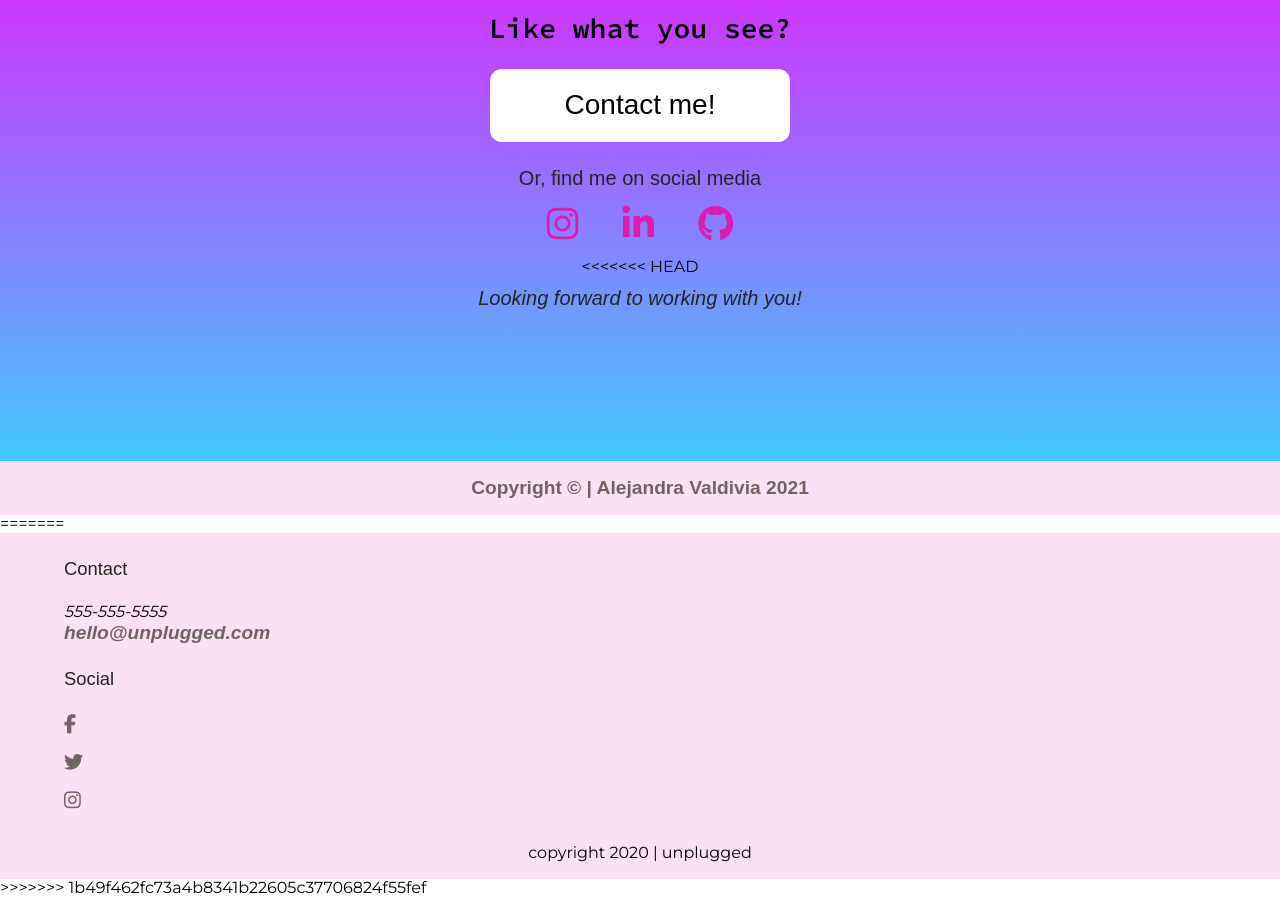
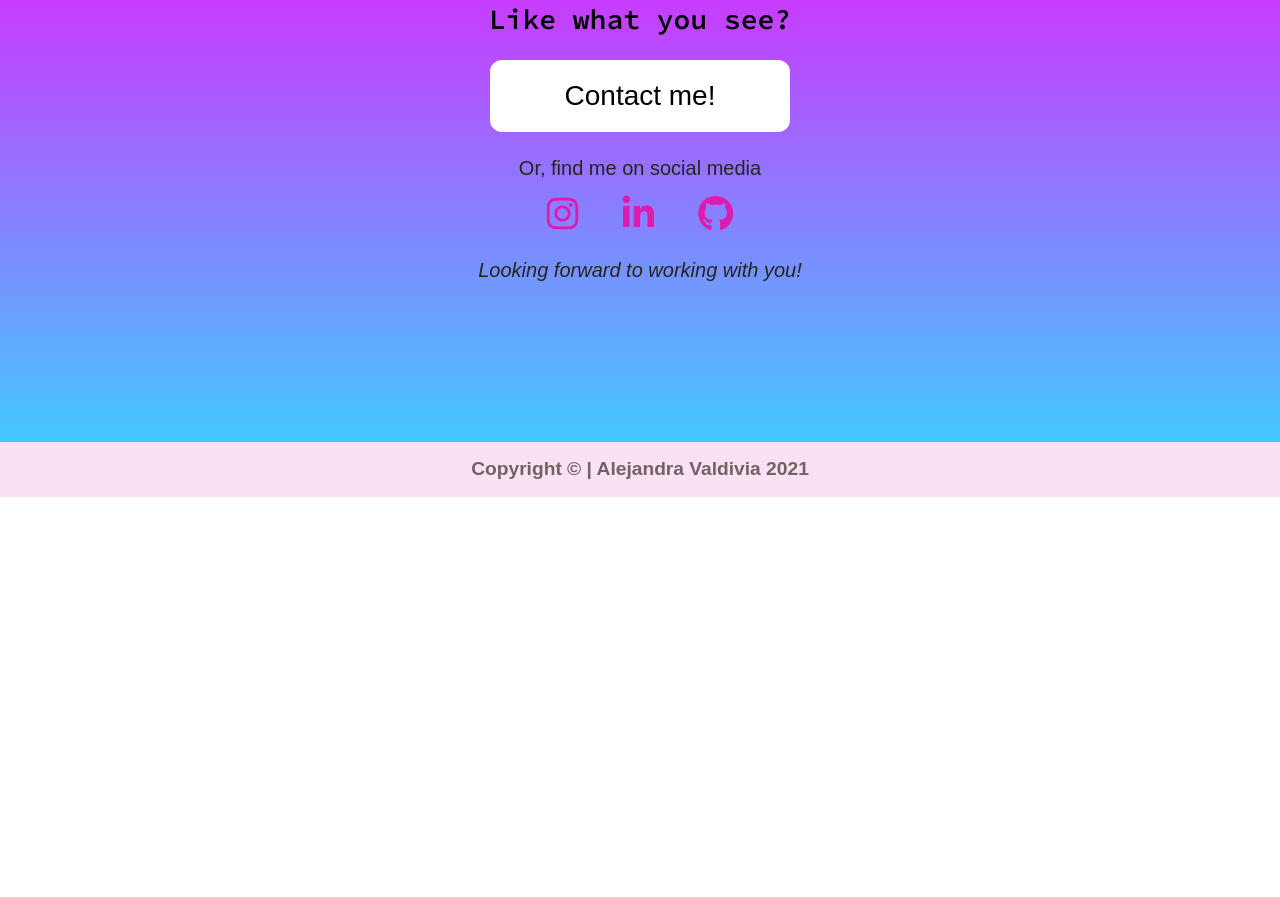
Before and after one commit to AlejandraValdivia/Skillcrush-Unplugged-Retreat, a website built with Parcel: page index.html in a window 1280 px wide. Shown: the part 6066-6963 px from the top of the page. After the commit the page ends 6563 px from the top, so only its background shows below. Built offline with nearby package versions, Linux system fonts and the light colour scheme.

```diff
--- a/index.html
+++ b/index.html
@@ -29,13 +29,9 @@
   <meta name="viewport" content="width=device-width, initial-scale=1">
   <link rel="stylesheet" href="css/normalize.css">
   <link rel="stylesheet" href="css/main.css">
-<<<<<<< HEAD
-  <script src="https://kit.fontawesome.com/e67adb1eb1.js" crossorigin="anonymous"></script>
-
-=======
   <script src="https://kit.fontawesome.com/e67adb1eb1.js" crossorigin="anonymous">
   </script>
->>>>>>> 1b49f462fc73a4b8341b22605c37706824f55fef
+
 
   <meta name="theme-color" content="#fafafa">
 </head>
@@ -269,7 +265,6 @@
                   class="fab fa-github"></i></a>
             </p>
           </div>
-<<<<<<< HEAD
           <h4><em>Looking forward to working with you!</em></h4>
         </div>
       </div>
@@ -281,68 +276,8 @@
     <p><a href="#header">Copyright &#169 | Alejandra Valdivia 2021</a></p>
   </footer>
 
-=======
-        </article>
-      </div>
-    </section>
-  </main> <!--Main Wrapper-->
 
-<footer>
-  <div class="content-wrapper">
-    <div class="footer-content">
-      <div class="contact">
-        <h4>Contact</h4>
-        <address>
-          <p>
-            555-555-5555<br>
-            <a href="mailto:hello@unplugged.com">hello@unplugged.com</a>
-          </p>
-        </address>
-      </div>
-      <div class="social">
-        <h4>Social</h4>
-        <div class="social-icons">
-          <p>
 
-            <a href="https://www.facebook.com/Skillcrush/" target="_blank"><i class="fab fa-facebook-f">
-            </i></a>
-          </p>
-          <p>
-
-            <a href="https://www.twitter.com/Skillcrush" target="_blank"><i class="fab fa-twitter">
-            </i></a>
-          </p>
-          <p>
-
-            <a href="https://www.instagram.com/Skillcrush/" target="_blank"><i class="fab fa-instagram">
-            </i></a>
-          </p>
-          <!--Other social links here-->
-        </div>
-      </div>
-    </div> <!--Footer content ends-->
-  </div> <!--Footer content-wrapper ends-->
-  <div class="copyright">
-    <p>copyright 2020 | unplugged</p>
-  </div>
-</footer>
-
-  <!-- Add your site or application content here -->
-
-  <script src="js/vendor/modernizr-3.11.2.min.js"></script>
-  <script src="js/plugins.js"></script>
-  <script src="js/main.js"></script>
-
-  <!-- Google Analytics: change UA-XXXXX-Y to be your site's ID. -->
-  <script>
-    window.ga = function () { ga.q.push(arguments) }; ga.q = []; ga.l = +new Date;
-    ga('create', 'UA-XXXXX-Y', 'auto'); ga('set', 'anonymizeIp', true); ga('set', 'transport', 'beacon'); ga('send', 'pageview')
-  </script>
-  <script src="https://www.google-analytics.com/analytics.js" async></script>
->>>>>>> 1b49f462fc73a4b8341b22605c37706824f55fef
-</body>
-
-</html>
 
 
 
```
